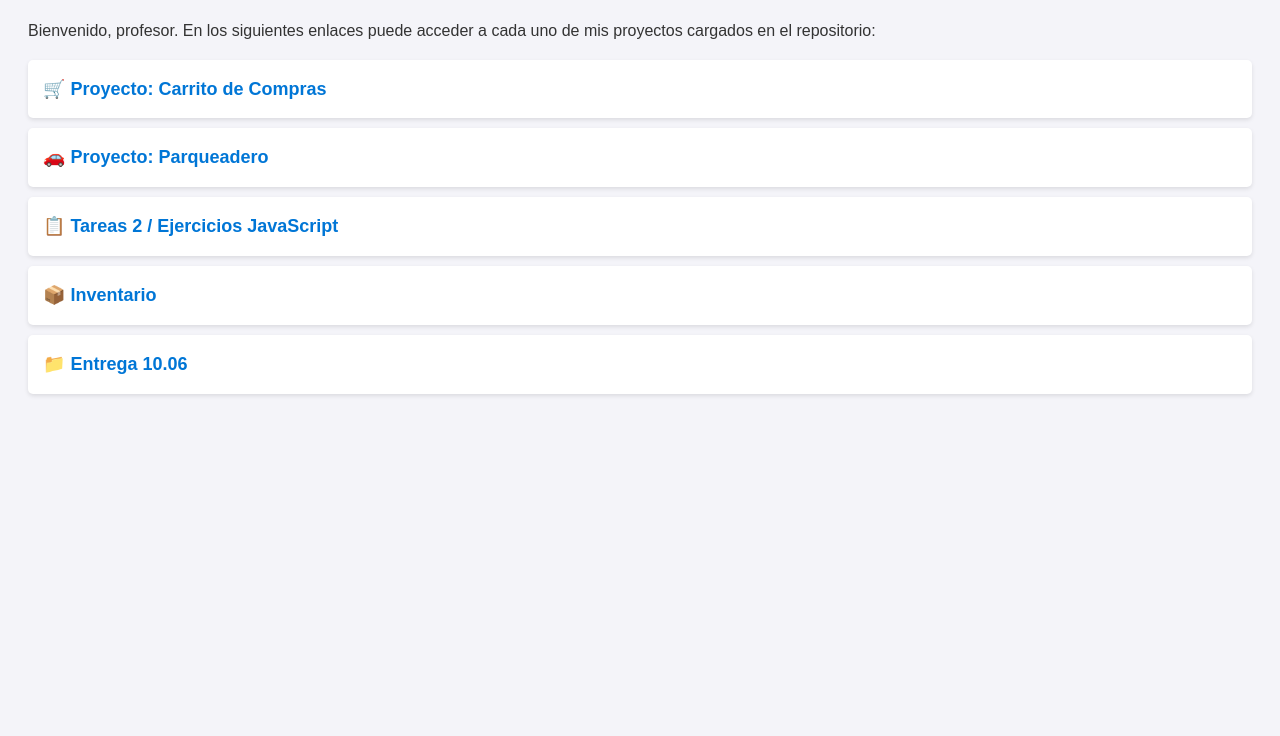
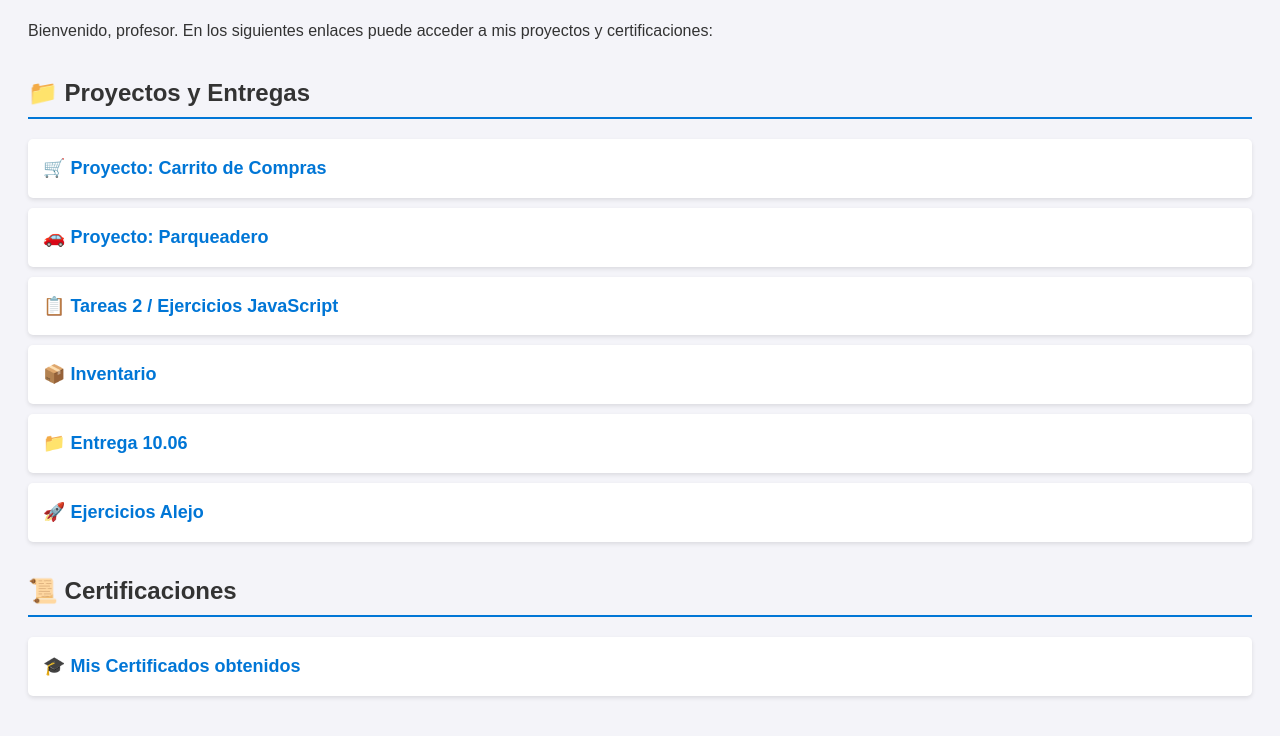
Before and after one commit to alejadro1818diaz-ctrl/carpeta_jorge, a plain HTML site: page index.html in a window 1280 px wide. Shown: the part 104-840 px from the top of the page. Before the commit the page ends 800 px from the top, so only its background shows below. Drawn offline with Linux system fonts and the light colour scheme.

Commit message:
Add files via upload

```diff
--- a/index.html
+++ b/index.html
@@ -7,6 +7,7 @@
     <style>
         body { font-family: Arial, sans-serif; line-height: 1.6; padding: 20px; background-color: #f4f4f9; color: #333; }
         h1 { color: #0076d6; }
+        h2 { color: #333; margin-top: 30px; border-bottom: 2px solid #0076d6; padding-bottom: 5px; }
         ul { list-style: none; padding: 0; }
         li { margin: 10px 0; background: #fff; padding: 15px; border-radius: 5px; box-shadow: 0 2px 4px rgba(0,0,0,0.1); }
         a { text-decoration: none; color: #0076d6; font-weight: bold; font-size: 18px; }
@@ -16,14 +17,22 @@
 <body>
 
     <h1>Entregas de Desarrollo Web - Alejandro</h1>
-    <p>Bienvenido, profesor. En los siguientes enlaces puede acceder a cada uno de mis proyectos cargados en el repositorio:</p>
+    <p>Bienvenido, profesor. En los siguientes enlaces puede acceder a mis proyectos y certificaciones:</p>
 
+    <h2>📁 Proyectos y Entregas</h2>
     <ul>
         <li><a href="CARRITO COMPRAS/" target="_blank">🛒 Proyecto: Carrito de Compras</a></li>
         <li><a href="PARQUEADERO/" target="_blank">🚗 Proyecto: Parqueadero</a></li>
         <li><a href="tareas 2/" target="_blank">📋 Tareas 2 / Ejercicios JavaScript</a></li>
         <li><a href="inventario/inventario/" target="_blank">📦 Inventario</a></li>
         <li><a href="10.06/" target="_blank">📁 Entrega 10.06</a></li>
+        <!-- Nuevo trabajo agregado aquí abajo -->
+        <li><a href="ejercicios alejo dr/" target="_blank">🚀 Ejercicios Alejo</a></li>
+    </ul>
+
+    <h2>📜 Certificaciones</h2>
+    <ul>
+        <li><a href="certificados/" target="_blank">🎓 Mis Certificados obtenidos</a></li>
     </ul>
 
 </body>
```
